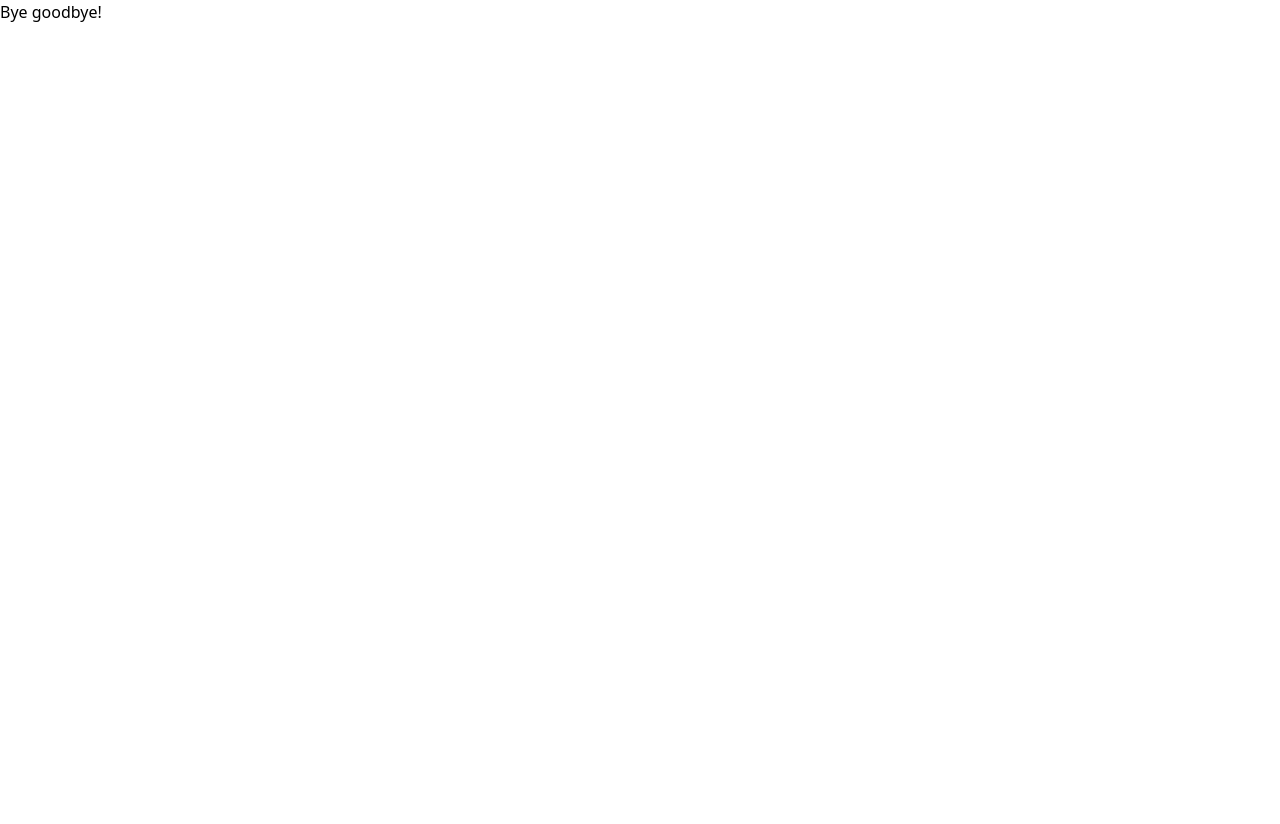
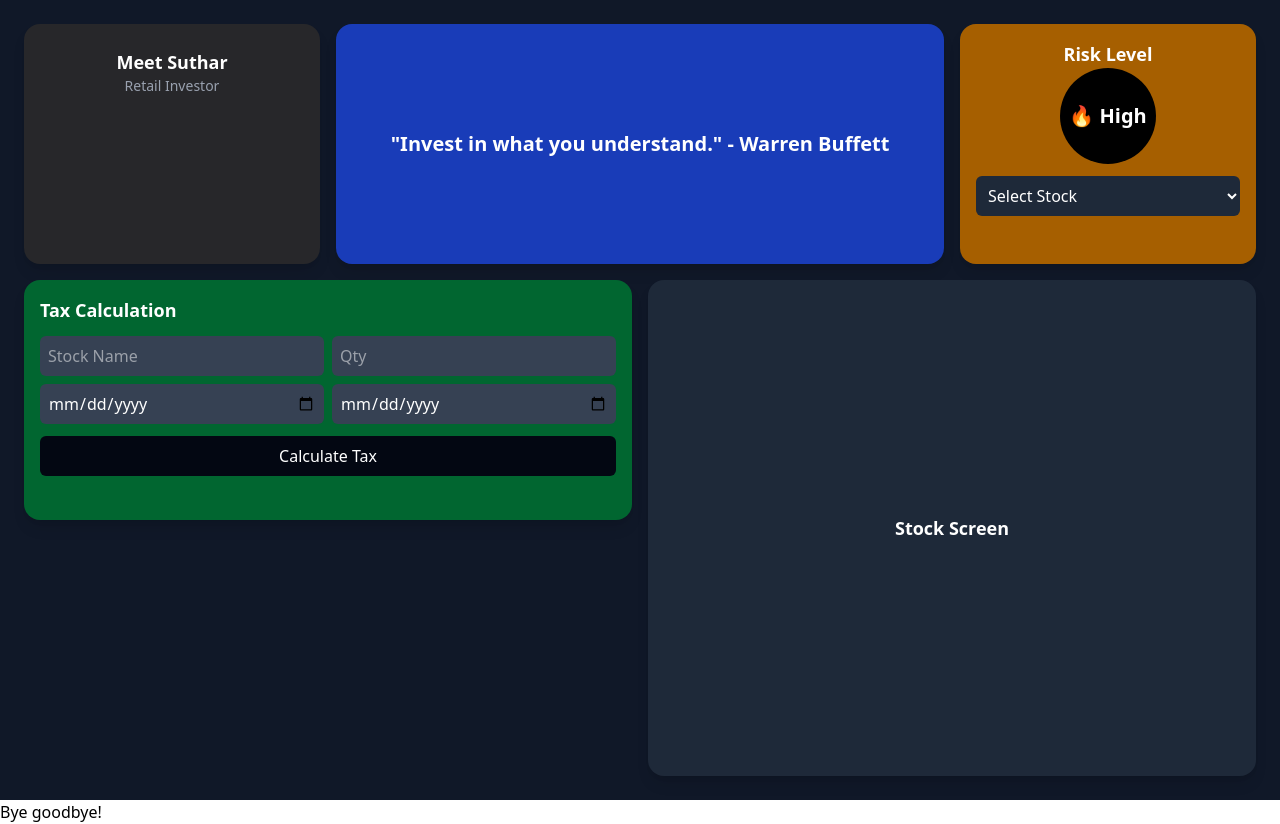
Before and after one commit to meetsuthar27/IngeniousHackathon6, a Next.js app in the folder smart-spender/: page /dashboard in a window 1280 px wide. Before the commit the page ends 800 px from the top, so only its background shows below. Built offline with nearby package versions, Linux system fonts and the light colour scheme.

Commit message:
Added Hero Page

```diff
--- a/smart-spender/src/app/(home)/hero/page.tsx
+++ b/smart-spender/src/app/(home)/hero/page.tsx
@@ -28,8 +28,11 @@ export default function HeroSection() {
 
   return (
     <div className="bg-black font-[Manrope]">
-      <div className="absolute right-0 bottom-6 flex justify-center items-center">
+      <div className="absolute left-0 bottom-6 flex justify-center items-center">
         <div className="bg-[var(--acc)]  blur-[10rem] opacity-40 w-[1000px] h-[500px] rounded-full"></div>
+      </div>
+      <div className="absolute right-0 top-0 flex justify-center items-center">
+        <div className="bg-[var(--acc)] blur-[10rem] opacity-40 w-[1000px] h-[200px] rounded-full"></div>
       </div>
       <AnimatedContent
         distance={100}
@@ -69,7 +72,7 @@ export default function HeroSection() {
           {/* CTA Buttons */}
           <div className="flex flex-col sm:flex-row gap-4 mt-4">
             <Link href="/signup">
-              <div className="bg-blue-600 hover:bg-blue-500 px-6 py-3 text-lg font-semibold">
+              <div className="bg-zinc-950 border-[1px] rounded-xl border-gray- hover:bg-blue-500 px-6 py-3 text-lg font-semibold">
                 Get Started
               </div>
             </Link>
@@ -91,7 +94,7 @@ export default function HeroSection() {
           // animate={{ opacity: 1, x: 0 }}
           // transition={{ duration: 1 }}
         >
-          <div className="w-full right-0 max-w-2/4 p-6 bg-gray-800 rounded-2xl shadow-xl">
+          <div className="w-full right-0 max-w-2/4 p-6 bg-gradient-to-r from-zinc-900 via-black to-zinc-900 rounded-2xl shadow-xl">
             <h3 className="text-xl font-semibold text-white">
               Market Overview
             </h3>
--- /dev/null
+++ b/smart-spender/src/app/components/Dashboard/RiskManagement.tsx
@@ -0,0 +1,46 @@
+import {
+  GaugeContainer,
+  GaugeValueArc,
+  GaugeReferenceArc,
+  useGaugeState,
+} from "@mui/x-charts/Gauge";
+
+function GaugePointer() {
+  const { valueAngle, outerRadius, cx, cy } = useGaugeState();
+
+  if (valueAngle === null) {
+    // No value to display
+    return null;
+  }
+
+  const target = {
+    x: cx + outerRadius * Math.sin(valueAngle),
+    y: cy - outerRadius * Math.cos(valueAngle),
+  };
+  return (
+    <g>
+      <circle cx={cx} cy={cy} r={5} fill="red" />
+      <path
+        d={`M ${cx} ${cy} L ${target.x} ${target.y}`}
+        stroke="red"
+        strokeWidth={3}
+      />
+    </g>
+  );
+}
+
+export default function CompositionExample() {
+  return (
+    <GaugeContainer
+      width={200}
+      height={200}
+      startAngle={-110}
+      endAngle={110}
+      value={30}
+    >
+      <GaugeReferenceArc />
+      <GaugeValueArc />
+      <GaugePointer />
+    </GaugeContainer>
+  );
+}
--- a/smart-spender/src/app/dashboard/page.tsx
+++ b/smart-spender/src/app/dashboard/page.tsx
@@ -5,7 +5,70 @@ import { useRouter } from "next/navigation";
 
 function Page() {
   const router = useRouter();
-  return <div>{/* <Dashboard /> */}</div>;
+
+  return (
+    <div className="grid grid-cols-4 grid-rows-3 gap-4 p-6 h-screen bg-gray-900 text-white">
+      {/* Profile Section */}
+      <div className="col-span-1 row-span-1 bg-zinc-800 p-4 rounded-2xl shadow-lg flex flex-col items-center">
+        {/* <img
+          src="/avatar.png"
+          alt="User Avatar"
+          className="w-16 h-16 rounded-full"
+        /> */}
+        <h2 className="text-lg font-semibold mt-2">Meet Suthar</h2>
+        <p className="text-sm text-gray-400">Retail Investor</p>
+      </div>
+
+      {/* Tips Carousel */}
+      <div className="col-span-2 row-span-1 bg-blue-800 p-4 rounded-2xl shadow-lg flex items-center justify-center">
+        <p className="text-xl font-semibold">
+          "Invest in what you understand." - Warren Buffett
+        </p>
+      </div>
+
+      {/* Risk Management */}
+      <div className="col-span-1 row-span-1 bg-yellow-700 p-4 rounded-2xl shadow-lg flex flex-col items-center">
+        <h3 className="text-lg font-semibold">Risk Level</h3>
+        <div className="w-24 h-24 bg-black rounded-full flex items-center justify-center text-xl font-bold">
+          🔥 High
+        </div>
+        <select className="mt-3 p-2 rounded-md bg-gray-800 text-white w-full">
+          <option>Select Stock</option>
+          <option>Apple</option>
+          <option>Microsoft</option>
+        </select>
+      </div>
+
+      {/* Tax Calculation */}
+      <div className="col-span-2 row-span-1 bg-green-800 p-4 rounded-2xl shadow-lg flex flex-col">
+        <h3 className="text-lg font-semibold">Tax Calculation</h3>
+        <div className="flex gap-2 mt-3">
+          <input
+            type="text"
+            placeholder="Stock Name"
+            className="p-2 rounded-md bg-gray-700 w-1/2"
+          />
+          <input
+            type="number"
+            placeholder="Qty"
+            className="p-2 rounded-md bg-gray-700 w-1/2"
+          />
+        </div>
+        <div className="flex gap-2 mt-2">
+          <input type="date" className="p-2 rounded-md bg-gray-700 w-1/2" />
+          <input type="date" className="p-2 rounded-md bg-gray-700 w-1/2" />
+        </div>
+        <button className="mt-3 p-2 bg-gray-950 rounded-md">
+          Calculate Tax
+        </button>
+      </div>
+
+      {/* Stock Screen (Empty) */}
+      <div className="col-span-2 row-span-2 bg-gray-800 p-4 rounded-2xl shadow-lg flex items-center justify-center">
+        <h3 className="text-lg font-semibold">Stock Screen</h3>
+      </div>
+    </div>
+  );
 }
 
 export default Page;
```
